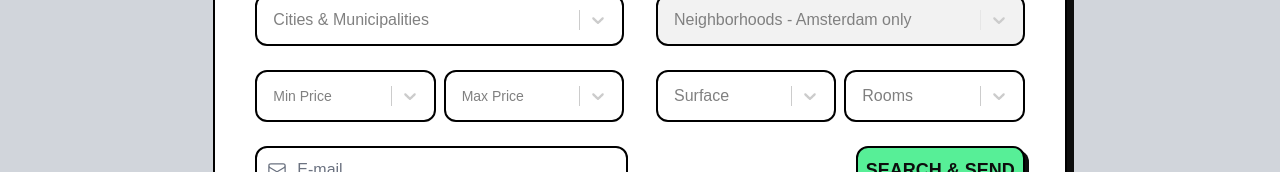
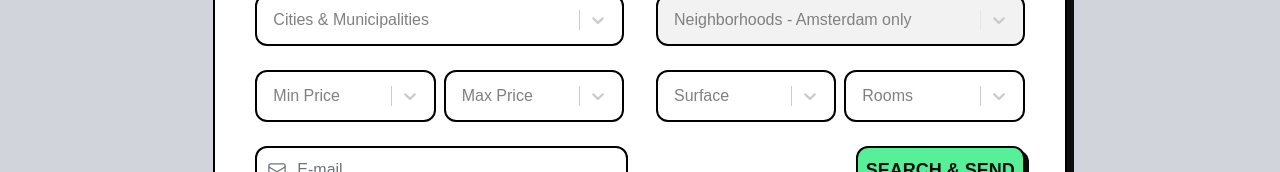
Before and after one commit to yigitaksoy/NextNest, a React (Vite) app in the folder client/: page /home in a window 1280 px wide. Shown: the part 342-514 px from the top of the page. Built offline with nearby package versions, Linux system fonts and the light colour scheme; no server answers; sample sign-in values are in the browser's storage; a web font is replaced by a local one.

Commit message:
Increase font-size for price input

```diff
--- a/client/src/components/PriceInput.jsx
+++ b/client/src/components/PriceInput.jsx
@@ -56,7 +56,7 @@ const PriceInput = ({ handleChange, formData }) => {
           placeholder="Min Price"
           noOptionsMessage={() => "Please select listing type"}
           classNames={{
-            control: () => "p-1.5 text-sm rounded-xl",
+            control: () => "p-1.5 text-md rounded-xl",
           }}
           className="w-full"
           styles={{
@@ -104,7 +104,7 @@ const PriceInput = ({ handleChange, formData }) => {
           className="w-full"
           noOptionsMessage={() => "Please select listing type"}
           classNames={{
-            control: () => "p-1.5 text-sm rounded-xl",
+            control: () => "p-1.5 text-md rounded-xl",
           }}
           styles={{
             input: (base) => ({
```
